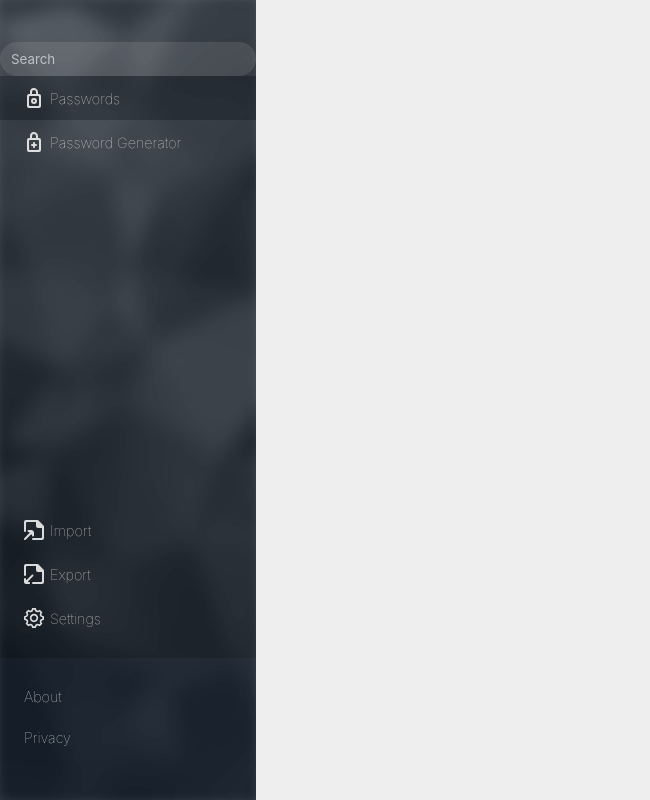
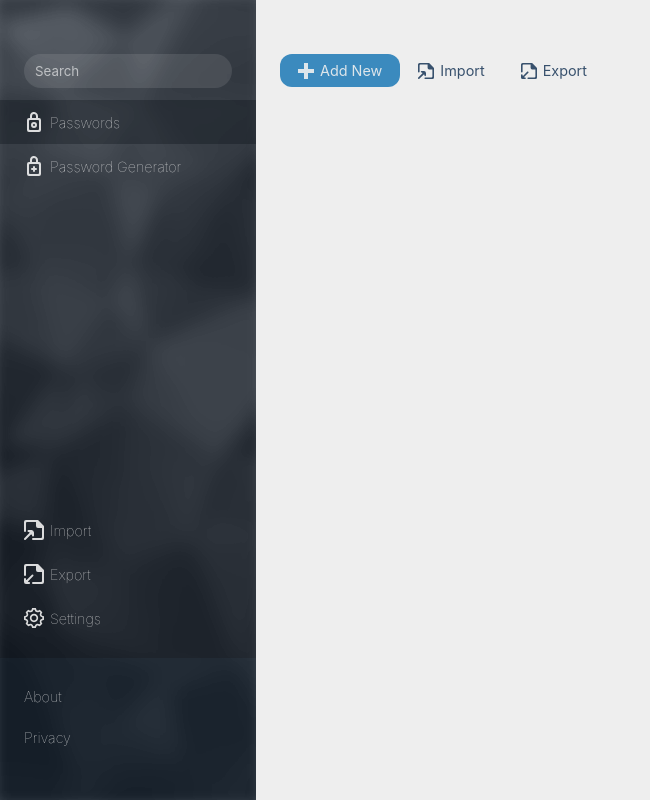
Before and after one commit to ejasso112/electron-react-password-manager, a React (Create React App) app: page / in a window 1280 px wide. Shown: the whole page, without its empty margins (0-650 px from the left). Built offline with nearby package versions, Linux system fonts and the light colour scheme.

Commit message:
Passwords Page
Created the Passwords Page.
Created a menu for the Passwords Page.
Created a Card Button component with styles.

```diff
--- a/src/App.js
+++ b/src/App.js
@@ -1,13 +1,15 @@
 import React from 'react';
 import { BrowserRouter as Router, Route } from 'react-router-dom'
 import Nav from './components/Nav/Nav'
+import Passwords from './pages/Passwords/Passwords';
 import './App.scss'
 
 const App = () => {
     return (
-        <main>
+        <main className={`main`}>
             <Router>
                 <Route path='/' component={Nav} />
+                <Route path='/' exact component={Passwords} />
             </Router>
         </main>
 
--- a/src/App.scss
+++ b/src/App.scss
@@ -14,3 +14,7 @@ h2 {
 body {
     background: #EEEEEE;
 }
+
+.main {
+    display: flex;
+}
--- /dev/null
+++ b/src/components/Cards/CardButton/CardButton.js
@@ -0,0 +1,21 @@
+import React from 'react'
+import { Link } from 'react-router-dom'
+import './CardButton.scss'
+
+const CardButton = (props) => {
+    const isPrimary = props.primary
+    const to = props.to
+    const name = props.name && props.name
+    const Svg = props.svg && props.svg
+    console.log(props)
+    return (
+        <Link className={`cardButton ${isPrimary && 'cardButton--active'}`} to={to}>
+            {Svg && <div className={`cardButton__svgWrapper`}>
+                <Svg className={`cardButton__svg ${!isPrimary && 'cardButton__svg--inactive'}`}/>
+            </div>}
+            {name && <h2 className={`cardButton__name ${!isPrimary && 'cardButton__name--inactive'}`}>{name}</h2>}
+        </Link>
+    )
+}
+
+export default CardButton
--- /dev/null
+++ b/src/components/Cards/CardButton/CardButton.scss
@@ -0,0 +1,38 @@
+@import '../../../globalVariables.scss';
+
+.cardButton {
+    padding: 8px 18px;
+    display: flex;
+    align-items: center;
+    border-radius: 12px;
+    margin: 12px 0;
+
+    &__svgWrapper {
+        width: 16px;
+        height: 16px;
+        margin-right: 6px;
+    }
+
+    &__svg {
+        width: 100%;
+        height: 100%;
+        fill: $primary-dark-nav-color;
+
+        &--inactive {
+            fill: #38516D;
+        }
+    }
+
+    &__name {
+        color: $primary-dark-nav-color;
+        font-weight: normal;
+
+        &--inactive {
+            color: #38516D;
+        }
+    }
+
+    &--active {
+        background: #3B8ABE;
+    }
+}
--- a/src/components/Nav/Nav.scss
+++ b/src/components/Nav/Nav.scss
@@ -35,6 +35,7 @@
     }
 
     &__search {
+        margin: 12px 24px;
 
         &__bar {
             width: 100%;
--- /dev/null
+++ b/src/pages/Passwords/Passwords.js
@@ -0,0 +1,20 @@
+import React from 'react'
+import CardButton from '../../components/Cards/CardButton/CardButton'
+import Svgs from '../../data/svg'
+import './Passwords.scss'
+
+const Passwords = (props) => {
+    return (
+        <div className={`passwords`}>
+            <div className={`passwords__menu`}>
+                <div className={`passwords__menu__group`}>
+                    <CardButton primary svg={Svgs.Add} name='Add New' />
+                    <CardButton svg={Svgs.Import} name='Import' />
+                    <CardButton svg={Svgs.Export} name='Export' />
+                    </div>
+            </div>
+        </div>
+    )
+}
+
+export default Passwords
--- /dev/null
+++ b/src/pages/Passwords/Passwords.scss
@@ -0,0 +1,13 @@
+.passwords {
+    display: flex;
+    flex-direction: column;
+    padding: 42px 24px 18px 24px;
+
+    &__menu {
+        display: flex;
+
+        &__group {
+            display: flex;
+        }
+    }
+}
```
